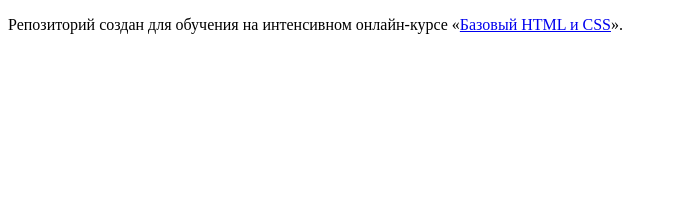
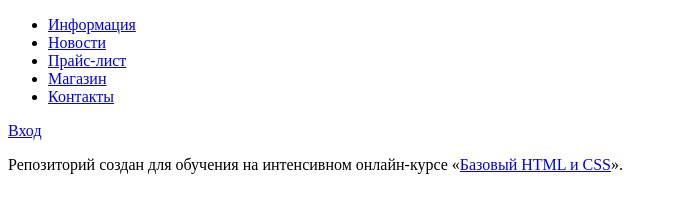
Before and after one commit to umila/289785-barbershop, a plain HTML site: page index.html in a window 1280 px wide. Shown: the whole page, without its empty margins (0-677 px from the left). Drawn offline with Linux system fonts and the light colour scheme.

Commit message:
Разметка header

```diff
--- a/index.html
+++ b/index.html
@@ -5,6 +5,32 @@
     <title>HTML Academy: Барбершоп</title>
   </head>
   <body>
+    <header class="main-header">
+      <div class="container">
+        <nav class="main-navigation">
+          <ul>
+            <li>
+              <a href="#">Информация</a>
+            </li>
+            <li>
+              <a href="#">Новости</a>
+            </li>
+            <li>
+              <a href="#">Прайс-лист</a>
+            </li>
+            <li>
+              <a href="#">Магазин</a>
+            </li>
+            <li>
+              <a href="#">Контакты</a>
+            </li>
+          <ul>
+        </nav>
+        <div class="user-block">
+          <a class="login" href="#">Вход</a>
+        </div>
+      </div>
+    </header>
 
     <p>Репозиторий создан для обучения на интенсивном онлайн‑курсе «<a href="https://htmlacademy.ru/intensive/htmlcss">Базовый HTML и CSS</a>».</p>
 
```
